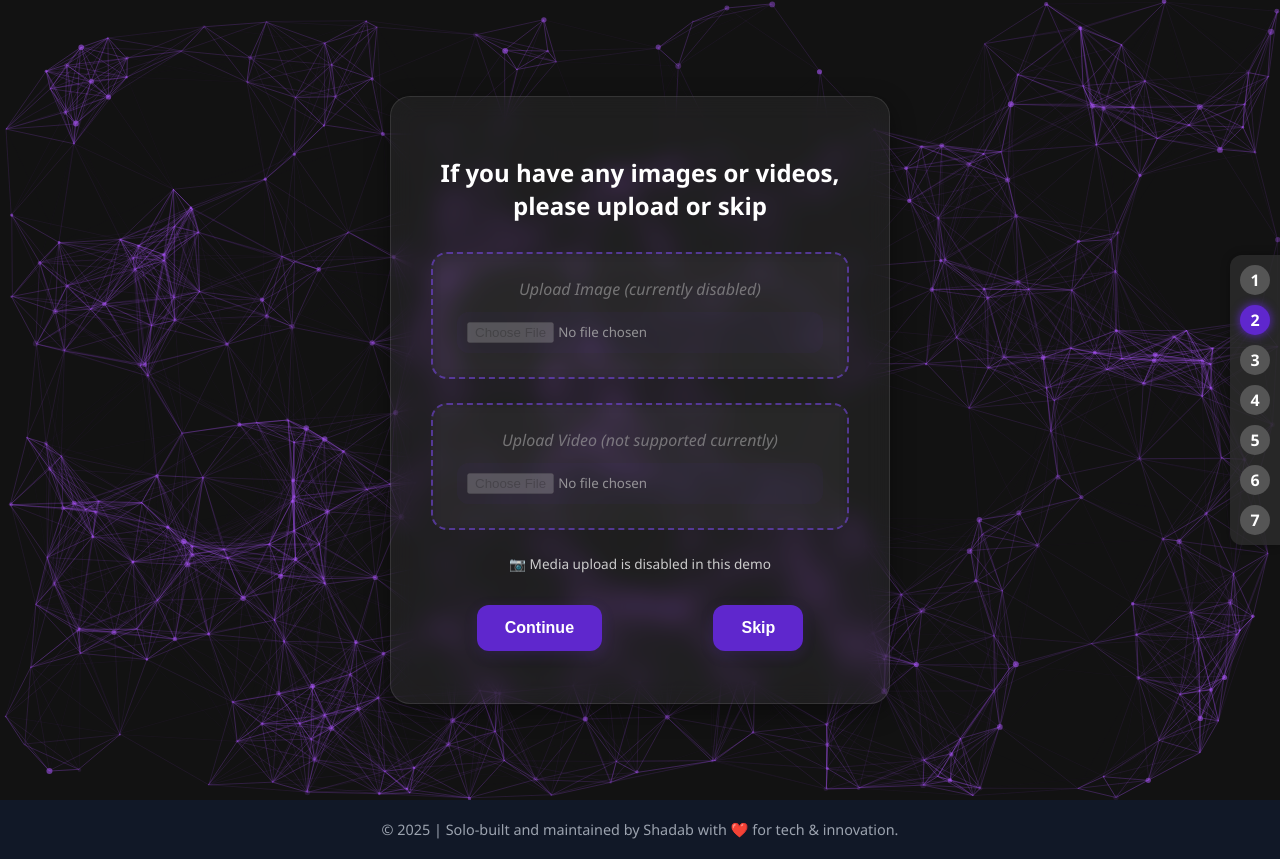
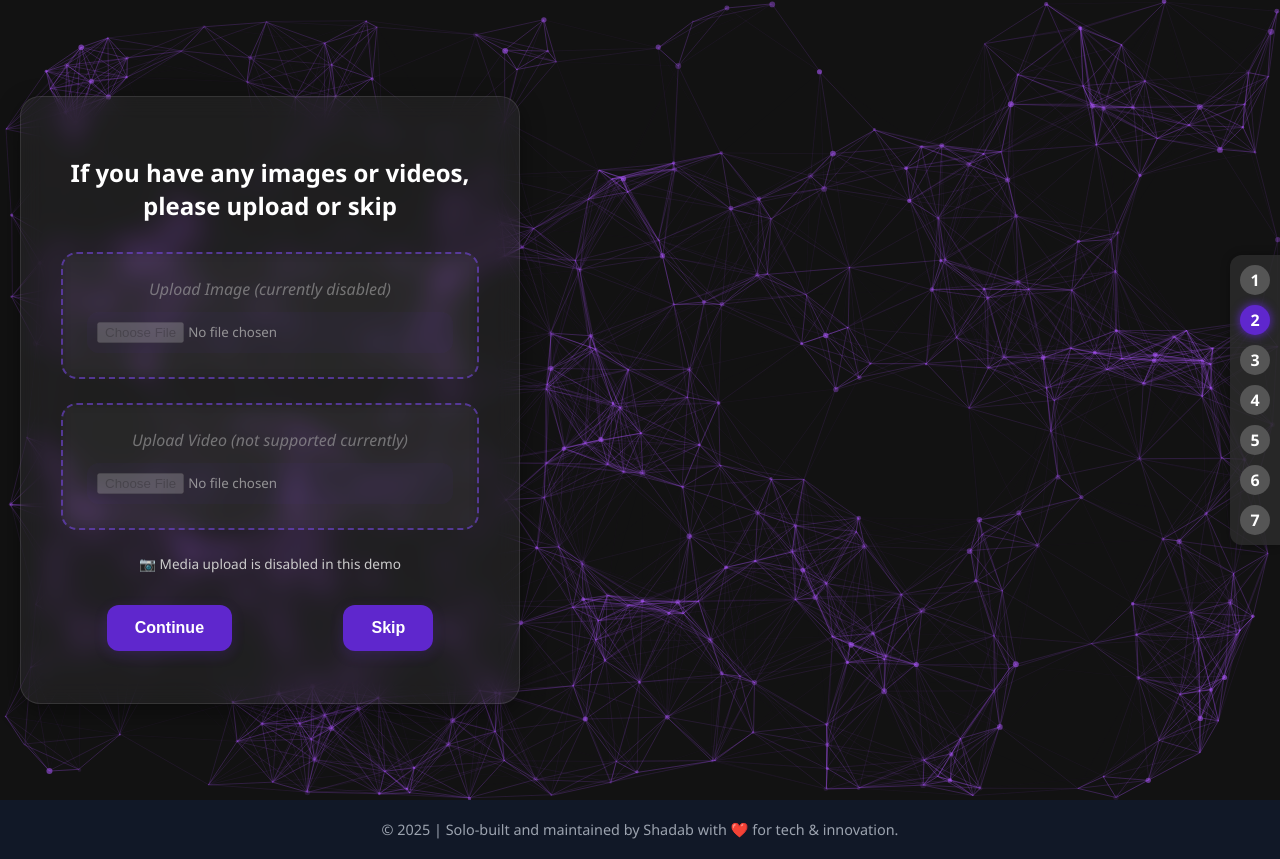
Before and after one commit to Pro1609/healthcare, a Flask app: page /imageupload in a window 1280 px wide. Run offline with Flask 3, Linux system fonts and the light colour scheme.

Commit message:
Update imageupload.css

```diff
--- a/static/css/imageupload.css
+++ b/static/css/imageupload.css
@@ -32,12 +32,15 @@ body, html {
 .image-upload-container {
   display: flex;
   justify-content: center;
-  align-items: center;
-  padding: 40px;
+  align-items: flex-start;
+  padding: 60px 20px;
   min-height: 100vh;
   position: relative;
   z-index: 1;
+  flex-direction: column;
+  gap: 30px;
 }
+
 
 /* ===== Upload Area - Glassmorphic Box ===== */
 .upload-area {
@@ -210,3 +213,12 @@ button:hover {
   color: #aaa;
   font-style: italic;
 }
+
+body {
+  display: flex;
+  flex-direction: column;
+}
+
+footer {
+  margin-top: auto;
+}
```
